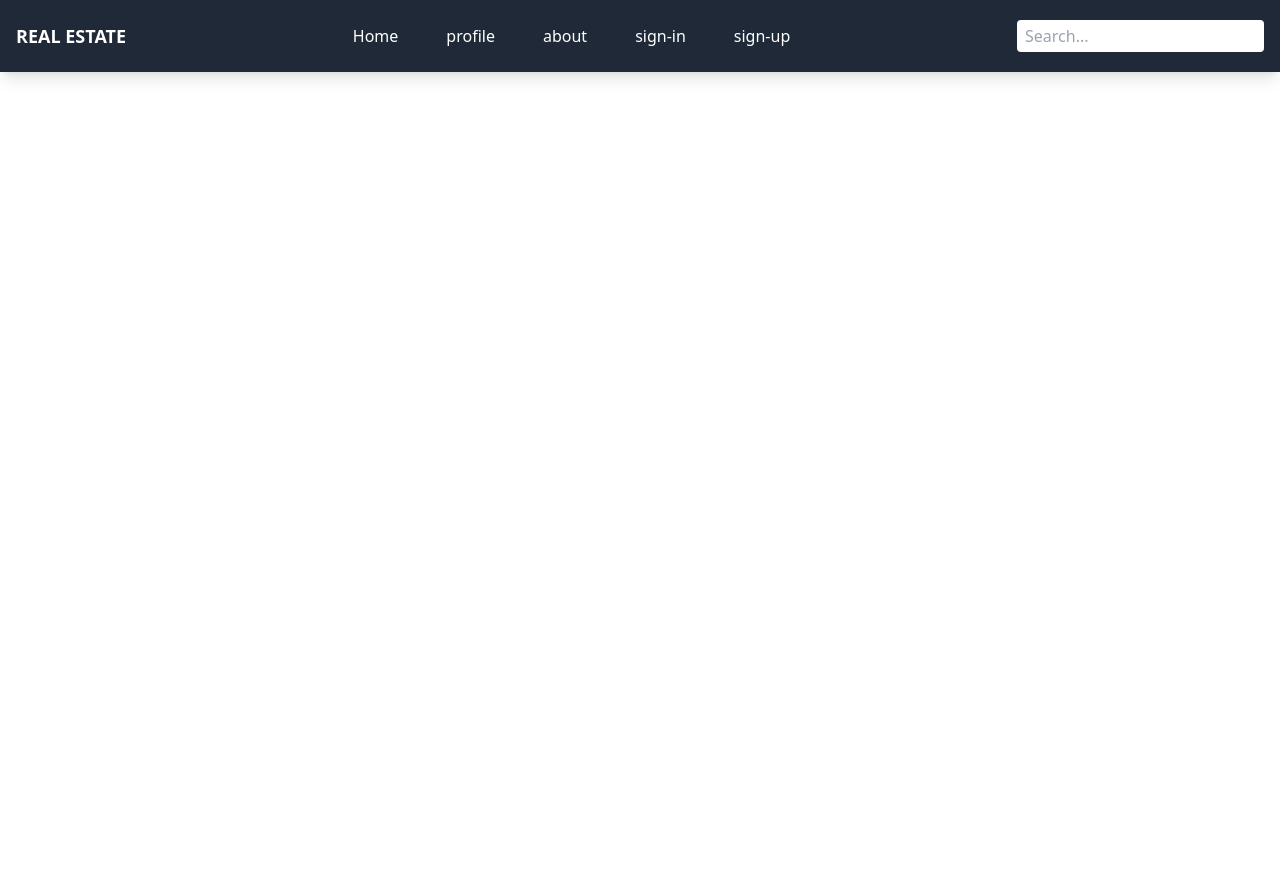
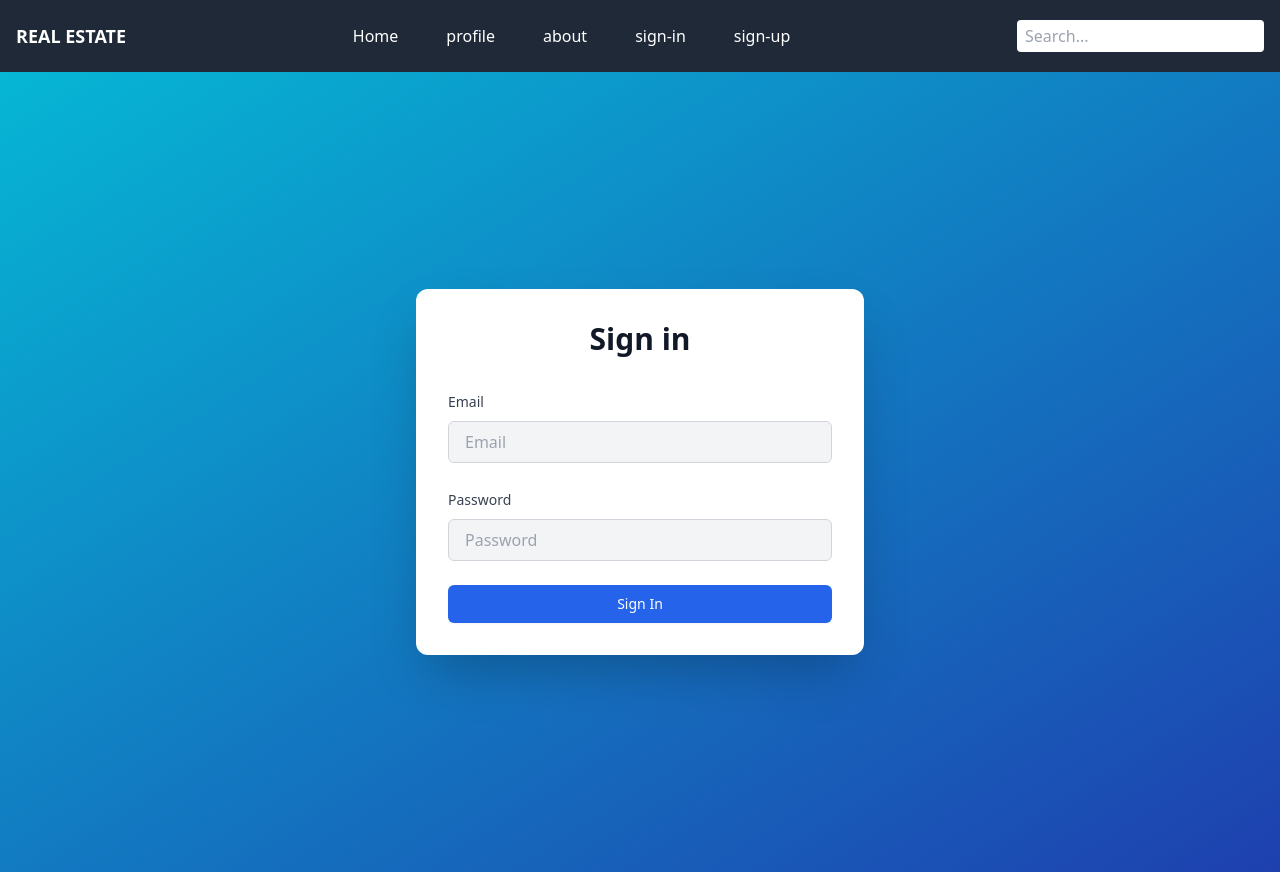
Before and after one commit to bimashazaman/Modern-Real-Estate-Marketplace, a React (Vite) app in the folder client/: page /sign-in in a window 1280 px wide. Before the commit the page ends 800 px from the top, so only its background shows below. Built offline with nearby package versions, Linux system fonts and the light colour scheme.

Commit message:
Sign in page UI

```diff
--- a/client/constant.js
+++ b/client/constant.js
@@ -1,3 +1,4 @@
 export const BASE_URL = 'http://localhost:3000'
 
 export const SIGNUP_ENDPOINT = '/api/auth/signup'
+export const SIGNIN_ENDPOINT = '/api/auth/signin'
--- a/client/src/pages/SignUp.jsx
+++ b/client/src/pages/SignUp.jsx
@@ -33,7 +33,7 @@ const SignUp = () => {
         )
         console.log(response.data)
         // Redirect user after successful signup
-        navigate('/')
+        navigate('/sign-in')
       } catch (error) {
         console.error('Signup error:', error.response || error)
         // Handle errors (e.g., show error message)
--- a/client/src/pages/Signin.jsx
+++ b/client/src/pages/Signin.jsx
@@ -1,7 +1,105 @@
 import React from 'react'
+import { useFormik } from 'formik'
+import * as Yup from 'yup'
+import axios from 'axios'
+import { useNavigate } from 'react-router-dom'
 
-const Signin = () => {
-  return <div></div>
+import { BASE_URL, SIGNIN_ENDPOINT } from '../../constant'
+
+const SignIn = () => {
+  const navigate = useNavigate()
+
+  // Formik configuration
+  const formik = useFormik({
+    initialValues: {
+      email: '',
+      password: '',
+    },
+    validationSchema: Yup.object({
+      email: Yup.string().email('Invalid email address').required('Required'),
+      password: Yup.string()
+        .min(8, 'Must be at least 8 characters')
+        .required('Required'),
+    }),
+    onSubmit: async (values) => {
+      try {
+        const response = await axios.post(
+          `${BASE_URL}${SIGNIN_ENDPOINT}`,
+          values
+        )
+        console.log(response.data)
+        // Redirect user after successful signIn
+        navigate('/')
+      } catch (error) {
+        console.error('SignIn error:', error.response || error)
+        // Handle errors (e.g., show error message)
+      }
+    },
+  })
+
+  return (
+    <div className='flex items-center justify-center h-screen bg-gradient-to-br from-cyan-500 to-blue-800'>
+      <div className='w-full max-w-md p-8 space-y-8 bg-white rounded-xl shadow-2xl'>
+        <h2 className='text-3xl font-extrabold text-center text-gray-900'>
+          Sign in
+        </h2>
+        <form onSubmit={formik.handleSubmit} className='space-y-6'>
+          <div>
+            <label
+              htmlFor='email'
+              className='text-sm font-medium text-gray-700'
+            >
+              Email
+            </label>
+            <input
+              type='email'
+              id='email'
+              name='email'
+              placeholder='Email'
+              className='w-full px-4 py-2 mt-2 text-base text-gray-700 bg-gray-100 border border-gray-300 rounded-md focus:border-indigo-500 focus:ring-indigo-500 focus:outline-none focus:ring focus:ring-opacity-50'
+              onChange={formik.handleChange}
+              onBlur={formik.handleBlur}
+              value={formik.values.email}
+            />
+            {formik.touched.email && formik.errors.email ? (
+              <div className='text-red-600 text-sm'>{formik.errors.email}</div>
+            ) : null}
+          </div>
+          <div>
+            <label
+              htmlFor='password'
+              className='text-sm font-medium text-gray-700'
+            >
+              Password
+            </label>
+            <input
+              type='password'
+              id='password'
+              name='password'
+              placeholder='Password'
+              className='w-full px-4 py-2 mt-2 text-base text-gray-700 bg-gray-100 border border-gray-300 rounded-md focus:border-indigo-500 focus:ring-indigo-500 focus:outline-none focus:ring focus:ring-opacity-50'
+              onChange={formik.handleChange}
+              onBlur={formik.handleBlur}
+              value={formik.values.password}
+            />
+            {formik.touched.password && formik.errors.password ? (
+              <div className='text-red-600 text-sm'>
+                {formik.errors.password}
+              </div>
+            ) : null}
+          </div>
+          <div>
+            <button
+              type='submit'
+              className='w-full px-4 py-2 text-sm font-medium text-white bg-blue-600 border border-transparent rounded-md shadow-sm hover:bg-blue-700 focus:outline-none focus:border-blue-700 focus:ring focus:ring-blue-200 focus:ring-opacity-50'
+            >
+              Sign In
+            </button>
+          </div>
+        </form>
+      </div>
+    </div>
+  )
 }
 
-export default Signin
+export default SignIn
```
